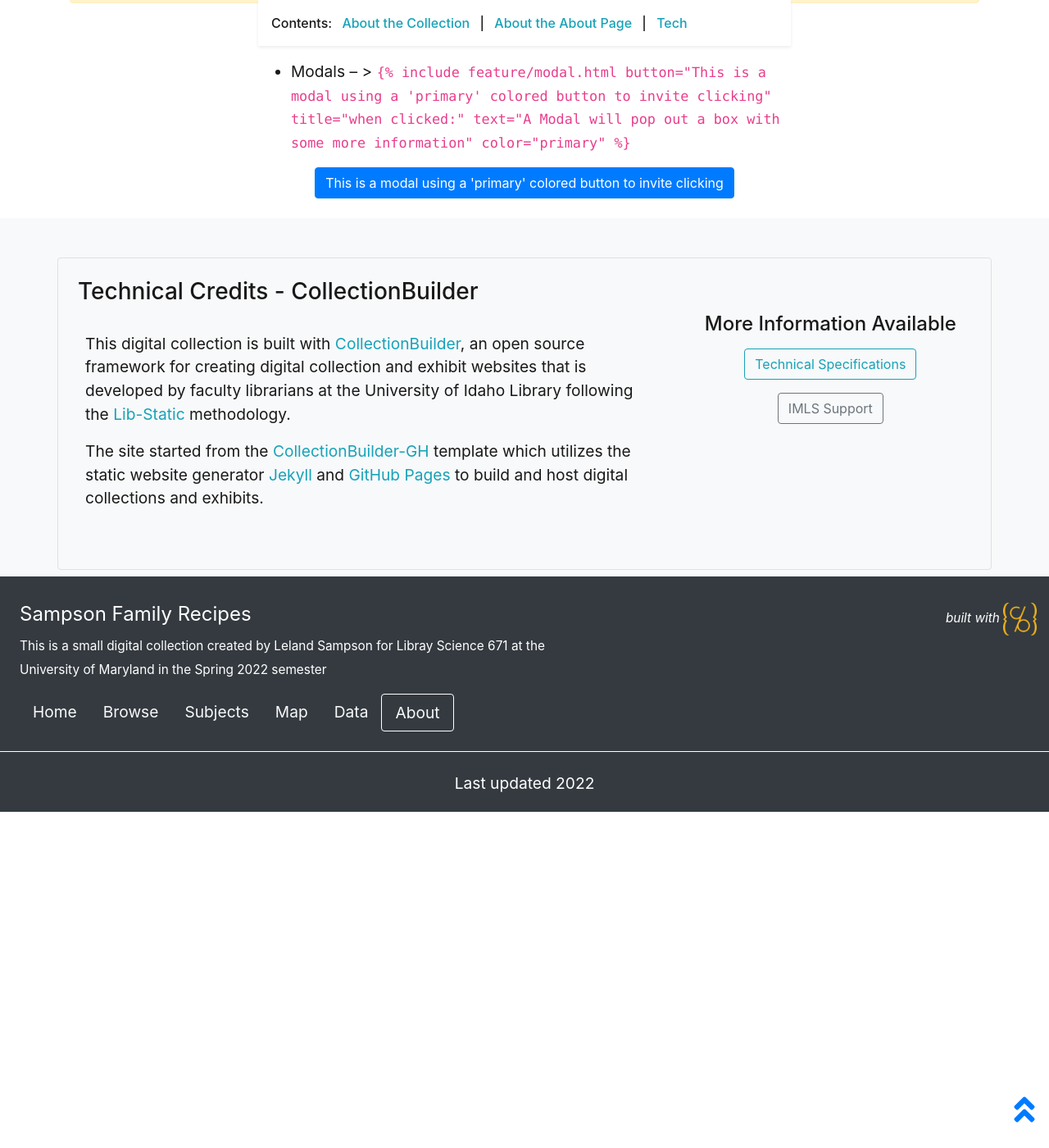
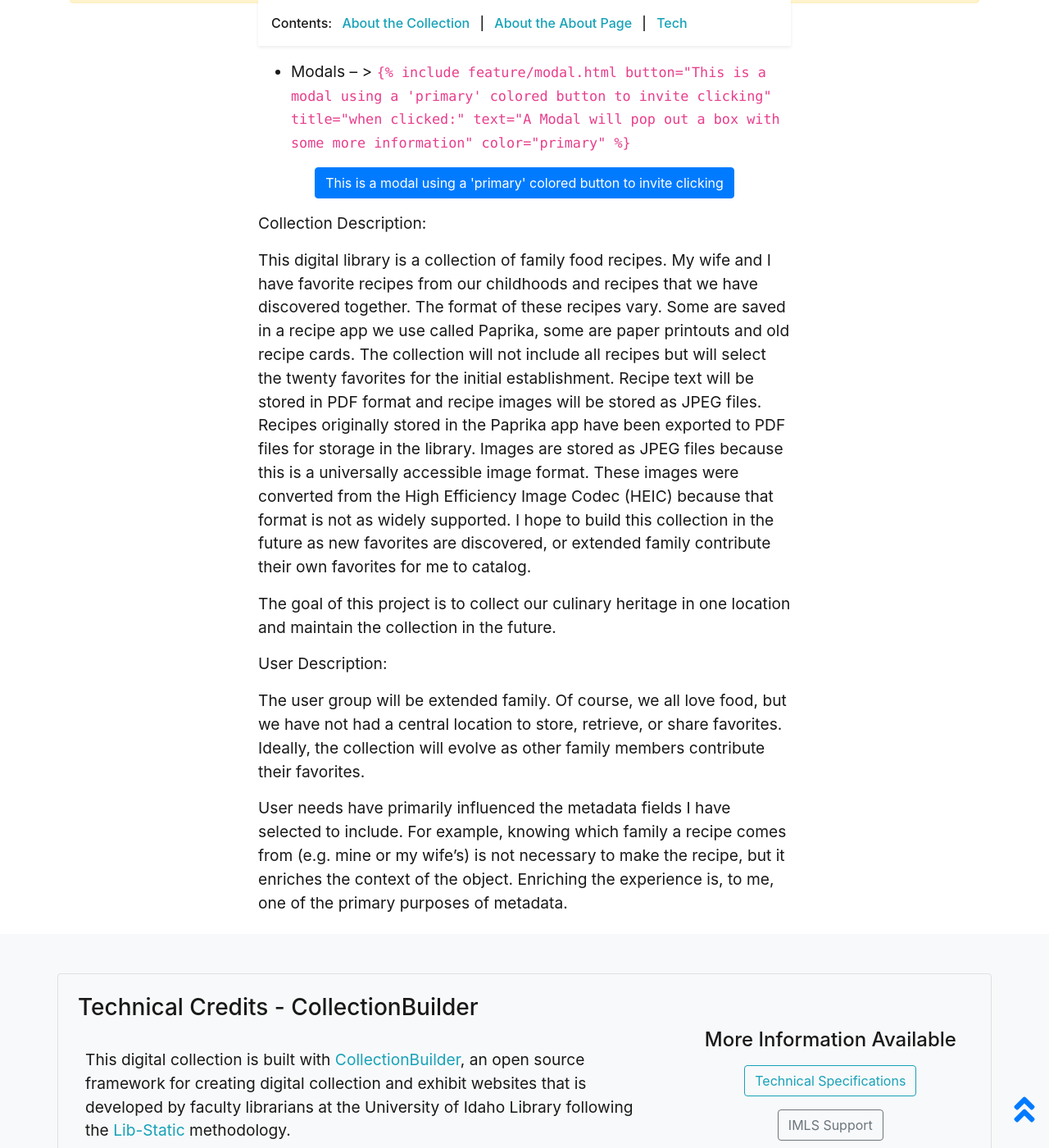
Before and after one commit to lelandsampson/family-recipes, a Jekyll site: the page built from pages/about.md, in a window 1280 px wide and 1400 px high, scrolled down 4728 px. Shown: the whole window at 82% size. Built offline with Jekyll 4.4.1, drawn with Linux system fonts in a browser that asks for light colours; before the commit the page ends 5718 px from its top, so only the background shows below that.

Commit message:
adding collection and user description

```diff
--- a/pages/about.md
+++ b/pages/about.md
@@ -8,7 +8,7 @@ credits: true
 # Look in _includes/feature for options to easily add features to the page
 ---
 
-{% include feature/jumbotron.html objectid="coll0011" %}
+{% include feature/jumbotron.html objectid="coll0019" %}
 
 {% include feature/nav-menu.html sections="About the Collection;About the About Page" %}
 
@@ -27,3 +27,16 @@ For full details of creating your own collection site, visit [CollectionBuilder
 
 <!-- IMPORTANT!!! DELETE this comment and the include below when you are finished editing this page for your collection. The include below introduces about page features. They will show up on your collection's about page until you delete it.  -->
 {% include cb/about_the_about.md %}
+
+Collection Description:
+
+This digital library is a collection of family food recipes. My wife and I have favorite recipes from our childhoods and recipes that we have discovered together. The format of these recipes vary. Some are saved in a recipe app we use called Paprika, some are paper printouts and old recipe cards. The collection will not include all recipes but will select the twenty favorites for the initial establishment. Recipe text will be stored in PDF format and recipe images will be stored as JPEG files. Recipes originally stored in the Paprika app have been exported to PDF files for storage in the library. Images are stored as JPEG files because this is a universally accessible image format. These images were converted from the High Efficiency Image Codec (HEIC) because that format is not as widely supported. I hope to build this collection in the future as new favorites are discovered, or extended family contribute their own favorites for me to catalog.
+
+The goal of this project is to collect our culinary heritage in one location and maintain the collection in the future.
+
+
+User Description:
+
+The user group will be extended family. Of course, we all love food, but we have not had a central location to store, retrieve, or share favorites. Ideally, the collection will evolve as other family members contribute their favorites.
+
+User needs have primarily influenced the metadata fields I have selected to include. For example, knowing which family a recipe comes from (e.g. mine or my wife’s) is not necessary to make the recipe, but it enriches the context of the object. Enriching the experience is, to me, one of the primary purposes of metadata.
```
Also changed, not shown: 1 other file.
